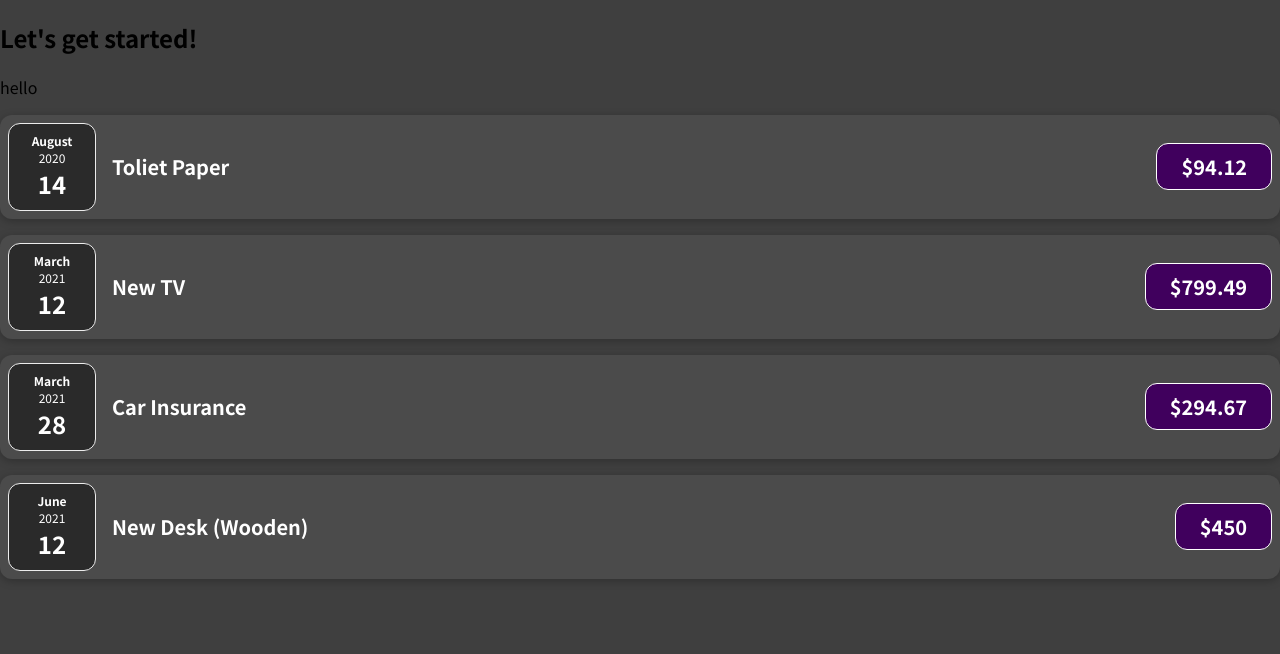
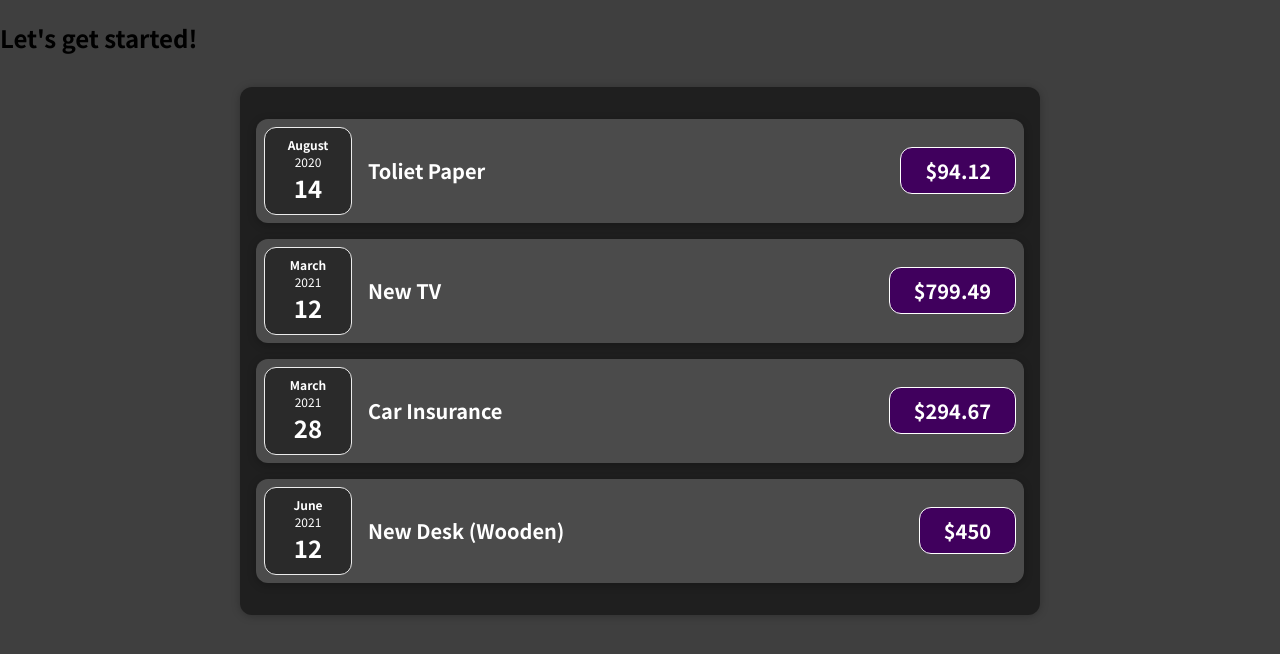
Before and after one commit to afrochef22/expenseTracker, a JavaScript app: page / in a window 1280 px wide. Shown: the top 654 px of the page. Built offline with nearby package versions, Linux system fonts and the light colour scheme.

Commit message:
Expense component with styling

```diff
--- a/src/App.js
+++ b/src/App.js
@@ -1,4 +1,4 @@
-import ExpenseItem from "./components/ExpenseItem";
+import Expenses from "./components/Expenses";
 
 function App() {
   const expense = [
@@ -27,28 +27,11 @@
       date: new Date(2021, 5, 12),
     },
   ];
+
   return (
     <div>
       <h2>Let's get started!</h2>
-      <p>hello</p>
-      <ExpenseItem
-        title={expense[0].title}
-        amount={expense[0].amount}
-        date={expense[0].date}
-      />
-       <ExpenseItem
-        title={expense[1].title}
-        amount={expense[1].amount}
-        date={expense[1].date}
-      /> <ExpenseItem
-        title={expense[2].title}
-        amount={expense[2].amount}
-        date={expense[2].date}
-      /> <ExpenseItem
-        title={expense[3].title}
-        amount={expense[3].amount}
-        date={expense[3].date}
-      />
+      <Expenses items={expense} />
     </div>
   );
 }
--- /dev/null
+++ b/src/components/Expenses.css
@@ -0,0 +1,9 @@
+.expenses {
+  padding: 1rem;
+  background-color: rgb(31, 31, 31);
+  margin: 2rem auto;
+  width: 50rem;
+  max-width: 95%;
+  border-radius: 12px;
+  box-shadow: 0 1px 8px rgba(0, 0, 0, 0.25);
+}
--- /dev/null
+++ b/src/components/Expenses.js
@@ -0,0 +1,31 @@
+import ExpenseItem from "./ExpenseItem"
+import "./Expenses.css"
+
+function Expenses(props)  {
+
+  return (
+    <div className="expenses">
+     <ExpenseItem
+        title={props.items[0].title}
+        amount={props.items[0].amount}
+        date={props.items[0].date}
+      />
+       <ExpenseItem
+        title={props.items[1].title}
+        amount={props.items[1].amount}
+        date={props.items[1].date}
+      /> <ExpenseItem
+        title={props.items[2].title}
+        amount={props.items[2].amount}
+        date={props.items[2].date}
+      /> <ExpenseItem
+        title={props.items[3].title}
+        amount={props.items[3].amount}
+        date={props.items[3].date}
+      />
+
+    </div>
+  )
+}
+
+export default Expenses
```
Also changed, not shown: 1 other file (tests, documents, lock files or other folders).
